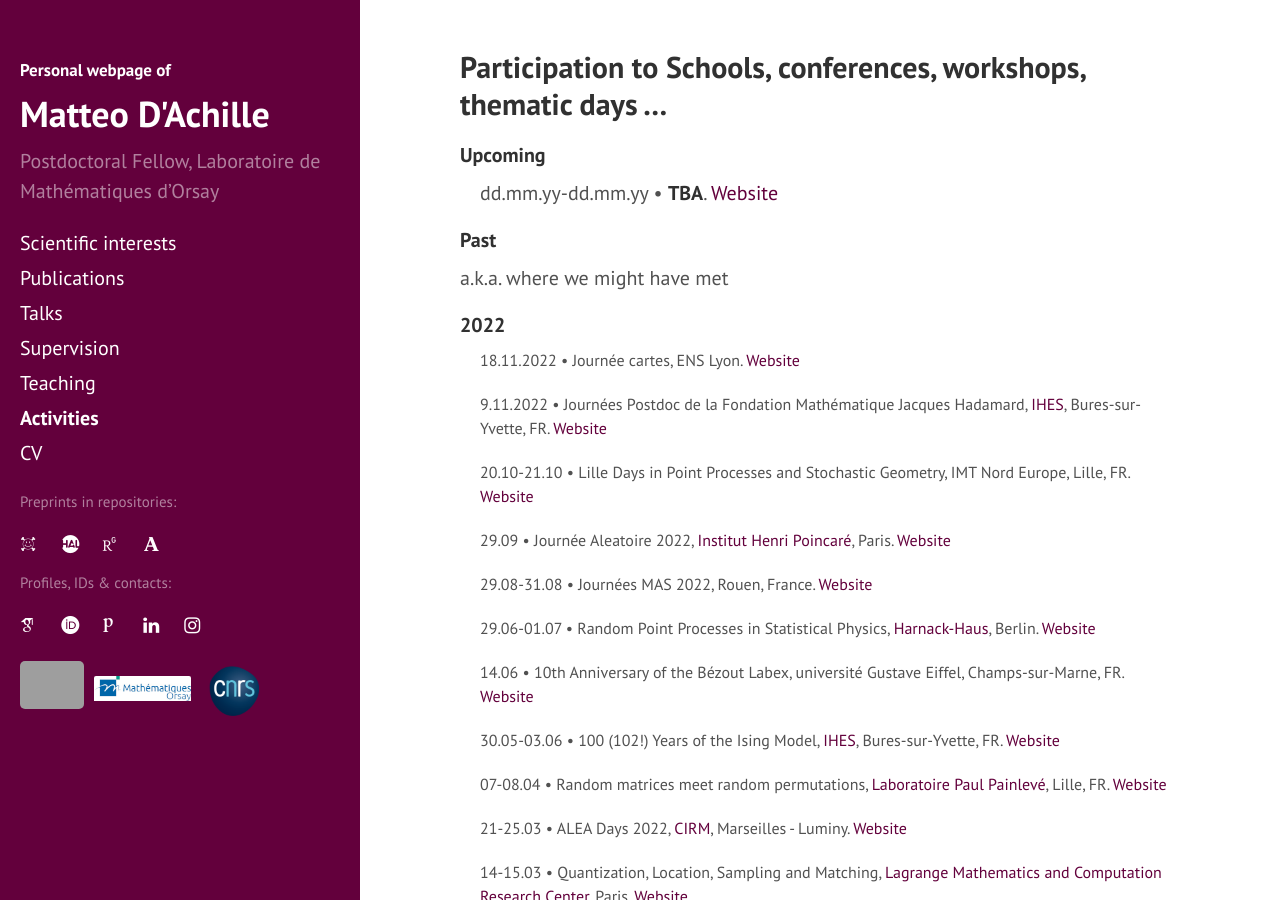
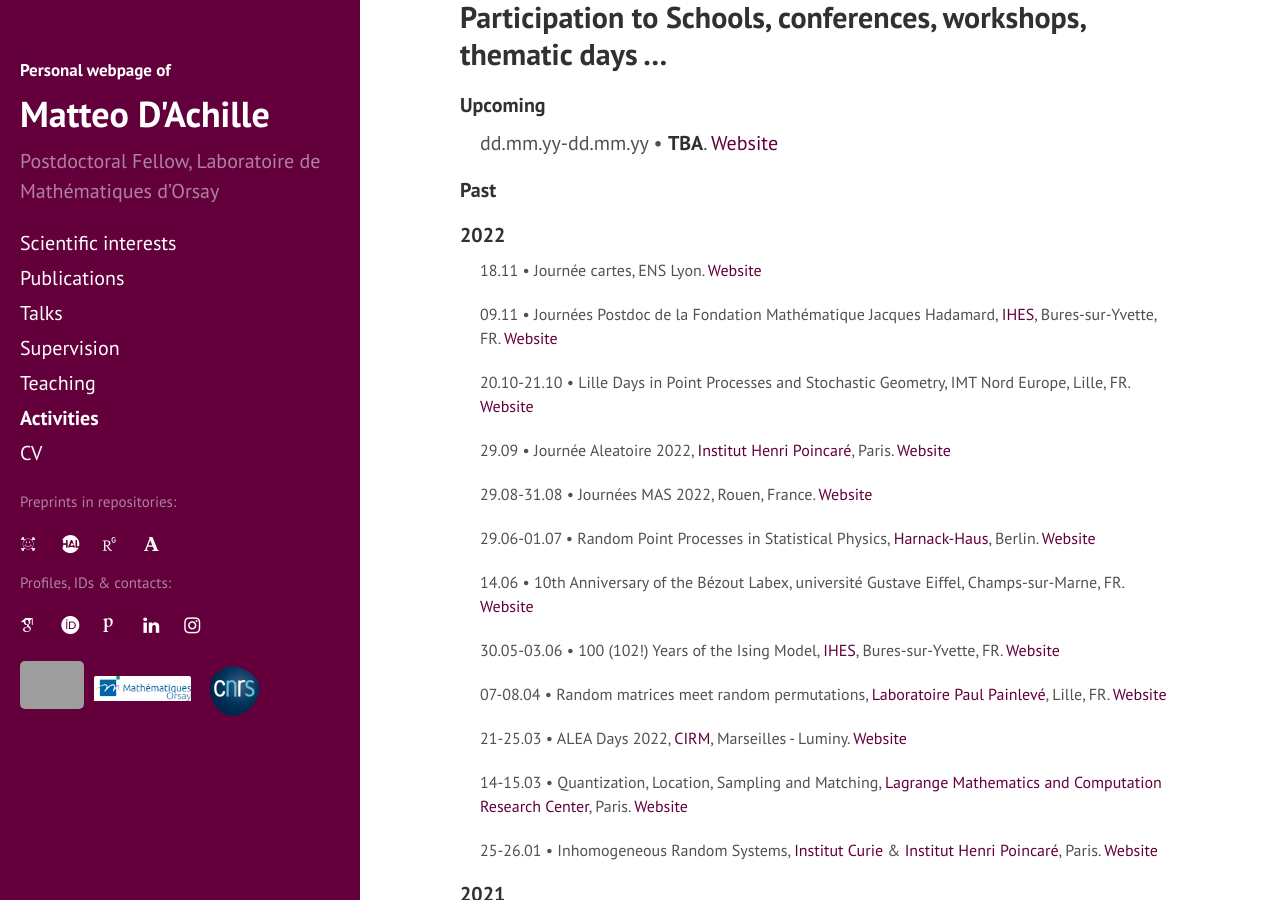
Before and after one commit to matteodachille/matteodachille.github.io, a Jekyll site: the page built from activities.md, in a window 1280 px wide and 900 px high, scrolled down 884 px. Built offline with Jekyll 4.4.1, drawn with Linux system fonts in a browser that asks for light colours; nearby versions of some CDN libraries; some web fonts are replaced; grey boxes are pictures that could not be loaded.

Commit message:
Fixed typo

```diff
--- a/activities.md
+++ b/activities.md
@@ -50,16 +50,16 @@ dd.mm.yy-dd.mm.yy &#x2022; **TBA**. [Website](#){:target="_blank"}
 
 
 #### Past
-a.k.a. where we might have met
 {: .no_toc}
+
 
 #### 2022
 {: .no_toc}
 
-18.11.2022 &#x2022; Journée cartes, ENS Lyon. [Website](https://indico.in2p3.fr/event/28096/){:target="_blank"}
+18.11 &#x2022; Journée cartes, ENS Lyon. [Website](https://indico.in2p3.fr/event/28096/){:target="_blank"}
 {: style="font-size: 16px; margin-left: 20px" }
 
-9.11.2022 &#x2022; Journées Postdoc de la Fondation Mathématique Jacques Hadamard, [IHES](https://www.ihes.fr/){:target="_blank"}, Bures-sur-Yvette, FR. [Website](https://www.fondation-hadamard.fr/fr/la-fmjh-organise/evenements/les-journees-postdoc/){:target="_blank"}
+09.11 &#x2022; Journées Postdoc de la Fondation Mathématique Jacques Hadamard, [IHES](https://www.ihes.fr/){:target="_blank"}, Bures-sur-Yvette, FR. [Website](https://www.fondation-hadamard.fr/fr/la-fmjh-organise/evenements/les-journees-postdoc/){:target="_blank"}
 {: style="font-size: 16px; margin-left: 20px" }
 
 
```
